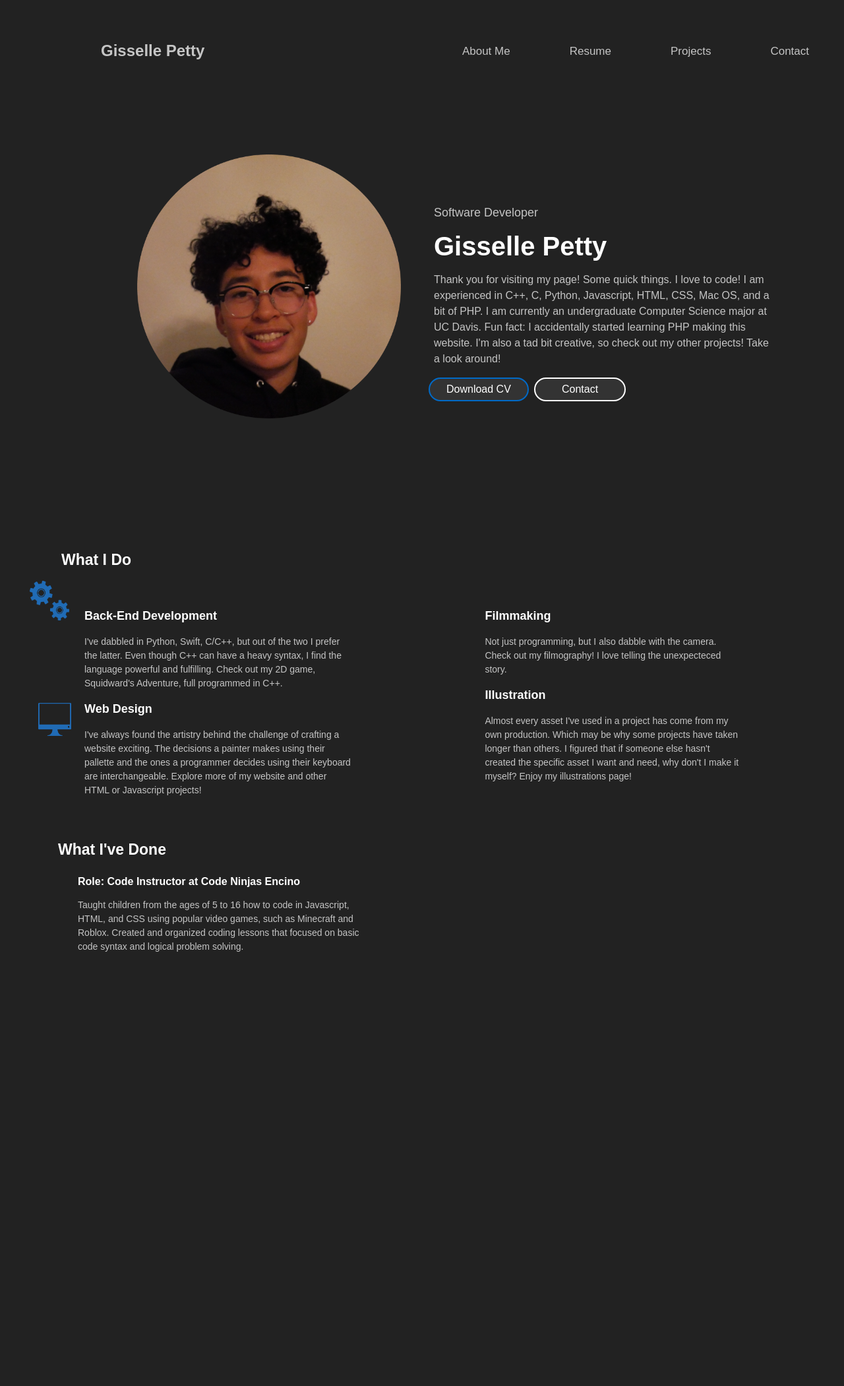
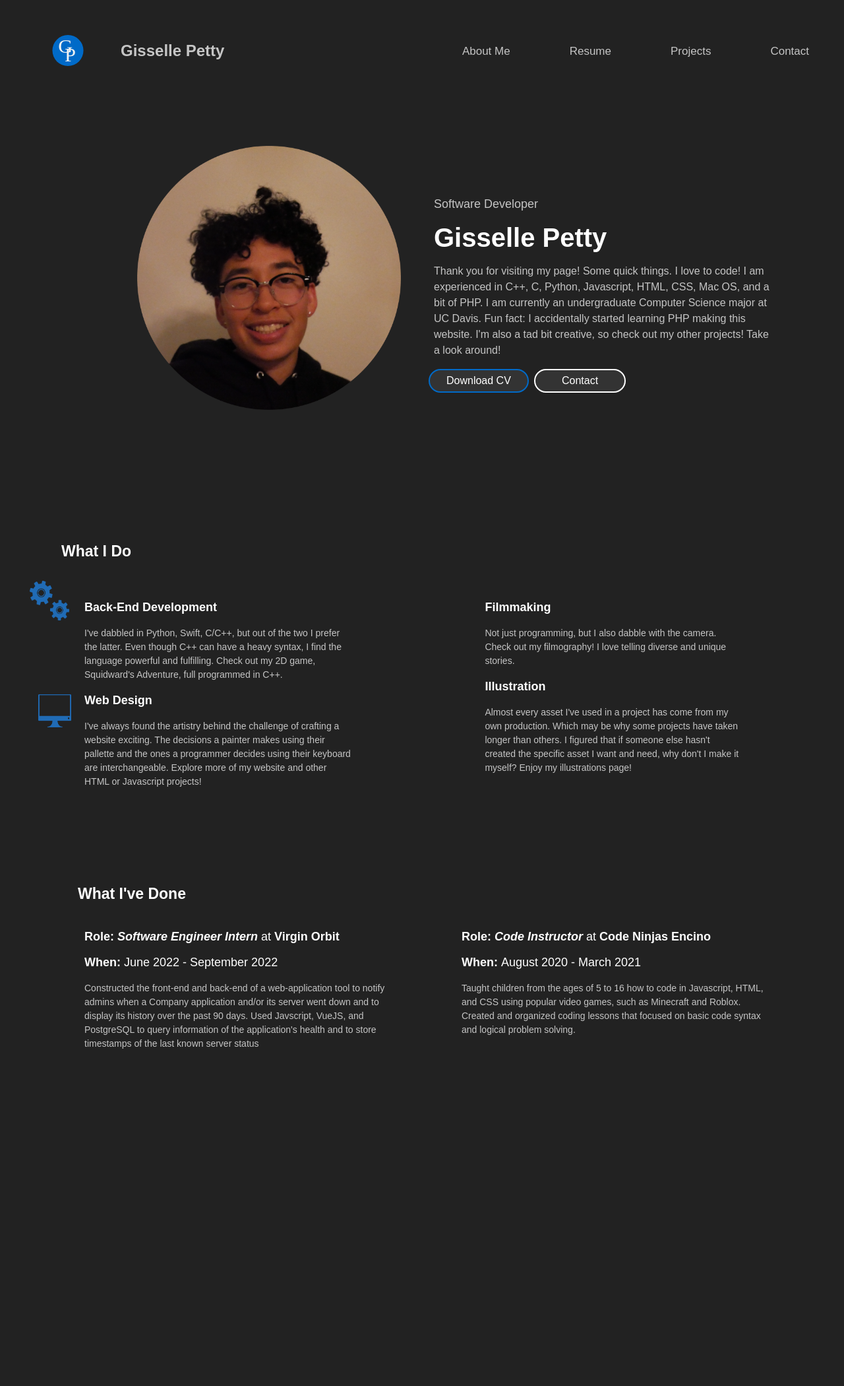
Before and after one commit to gpetty002/gpetty, a PHP site: page / in a window 1280 px wide. Shown: the whole page at 66% size. Before the commit the page ends 1442 px from the top, so only its background shows below. Run offline with PHP 8.4, Linux system fonts and the light colour scheme.

Commit message:
UPDATED WORK EXPERIENCE * Reorganized work experience in About Me page, made it more row focused than column * Got rid of cols1-work and cols2-work div tags and simply went for one cols tag, cols-work * Swapped out old resume for revised resume with recent work experience * Fixed min width in styles.css for iPad screens, now iPad users can view site in desktop mode

```diff
--- a/css/styles.css
+++ b/css/styles.css
@@ -1,4 +1,8 @@
-@media screen and (min-width: 1200px) {
+@media screen and (min-width: 800px) {
+  .boldItalicize {
+    font-weight: bold;
+    font-style: italic;
+  }
   .topNav {
     background-color: #222222;
     overflow: hidden;
@@ -33,14 +37,14 @@
     float: left;
     height: 50px;
     width: 50px;
-    margin-left: -690px;
-    margin-top: -14px;
+    margin-left: 70px;
+    margin-top: 45px;
   }
 
   #navName {
     align-items: center;
     float: left;
-    margin-left: 100px;
+    margin-left: 10px;
     margin-top: -5px;
     font-weight: bold;
     font-size: 24px;
@@ -184,36 +183,49 @@
     color: #C5C5C5;
   }
 
+  /*
+
+  ************ Work Experience ************
+
+  */
+
+  /* Title of Section: 'What I've Done' */
+
+  .title {
+    color: white;
+    font-size: 23px;
+    font-weight: bold;
+    padding-left: 110px;
+  }
+
   .workExperience {
     font-family: Arial, Helvetica, sans-serif;
+    font-size: 18px;
+    padding-top: 80px;
+    padding-bottom: 500px;
+    color: white;
+  }
+  .cols-work {
+    float: left;
+    width: 50%;
   }
 
-  .workExperience .title {
-    color: white;
-    float: left;
-    font-size: 23px;
-    font-weight: bold;
-    padding-left: 80px;
+  .row1-work {
+    padding-left: 120px;
+    display: table;
+    clear: both;
   }
-
-  .workExperience .codeNinjas {
-    color: white;
-    font-weight: bold;
-    padding-left: 110px;
-    padding-top: 60px;
-  }
-
-  .workExperience .background {
-    float: left;
-    padding-top: 0px;
-    padding-left: 110px;
-    padding-bottom: 100px;
-    width: 35%;
+  .background {
     font-size: 14px;
     font-weight: normal;
     line-height: 1.5;
     color: #C5C5C5;
+    width: 80%;
   }
+
+  /*
+  ************ Contact Page ************
+  */
 
   .contact {
     font-family: Arial, Helvetica, sans-serif;
--- a/index.html
+++ b/index.html
@@ -12,7 +12,6 @@
 <body>
 
   <div class="topNav">
-
     <div class="myLinks">
       <a href="contact.html">Contact</a>
         <br>
@@ -28,11 +27,10 @@
         <br>
         <a class="active" href="index.html">About Me</a>
     </div>
-
-        <a href="index.html">
-            <img src="Assets/GP-Logo.svg" alt="GP logo" id="logo">
-        </a>
-        <a id="navName" >Gisselle Petty</a>
+    <div class="cornerNavLogoName">
+      <img src="Assets/GP-Logo.svg" alt="" id="logo">
+      <a href="index.html" id="navName">Gisselle Petty</a>
+    </div>
 
     <i href="javascript:void(0);" class="fa fa-bars" onclick="openMenu()"></i>
   </div>
@@ -66,12 +64,10 @@
   </div>
 
   <div class="skills-Container">
-
     <div class="logoImgs">
       <img src="Assets/GearsClipArt.png" id="gearsClipArt" height="60" width="60">
       <img src="Assets/ComputerScreenClipArt.png" id="computerScreenLogo" height="50" width="50">
     </div>
-
     <div class="row1-skills">
       <div class="backEnd">
         <p>Back-End Development</p>
@@ -97,7 +93,7 @@
         <p>Filmmaking</p>
         <p id="info">
           Not just programming, but I also dabble with the camera. Check out my filmography! I love
-                    telling the unexpecteced story.
+          telling diverse and unique stories.
         </p>
       </div>
       <div class="illustration">
@@ -111,14 +107,40 @@
     </div>
   </div>
 
+  <!--Work Experience-->
   <div class="workExperience">
     <div class="title">
       <p>What I've Done</p>
     </div>
-
+    <div class="row1-work">
+      <div class="cols-work">
+        <!--Virgin Orbit Internship-->
+        <div class="virginOrbit">
+          <p>
+            <span class="bolded">Role: </span>
+            <span class="boldItalicize">Software Engineer Intern</span> at
+            <span class="bolded"> Virgin Orbit</span>
+          </p>
+          <p><span class="bolded">When:</span> June 2022 - September 2022</p>
+          <div class="background">
+            Constructed the front-end and back-end of a web-application tool to notify admins
+            when a Company application and/or its server went down and to display its history
+            over the past 90 days. Used Javscript, VueJS, and PostgreSQL to query information
+            of the application's health and to store timestamps of the last known server status
+          </div>
+        </div>
+      </div>
+      <div class="cols-work">
+        <!--Code Ninjas Work Experience-->
         <div class="codeNinjas">
-            <p>Role: Code Instructor at Code Ninjas Encino</p>
-        </div>
+          <p>
+            <span class="bolded">Role: </span>
+            <span class="boldItalicize">Code Instructor</span> at
+            <span class="bolded">Code Ninjas Encino</span>
+          </p>
+          <p>
+            <span class="bolded">When: </span> August 2020 - March 2021
+          </p>
           <div class="background">
             Taught children from the ages of 5 to 16 how to code in Javascript, HTML,
             and CSS using popular video games, such as Minecraft and Roblox. Created and
@@ -126,6 +148,9 @@
             problem solving.
           </div>
         </div>
+    </div>
+    </div>
+  </div>
 
 </body>
 </html>
```
Also changed, not shown: other parts of css/styles.css (+34 -23 lines), 3 other files. Lines whose indentation alone changed are shown as unchanged.
